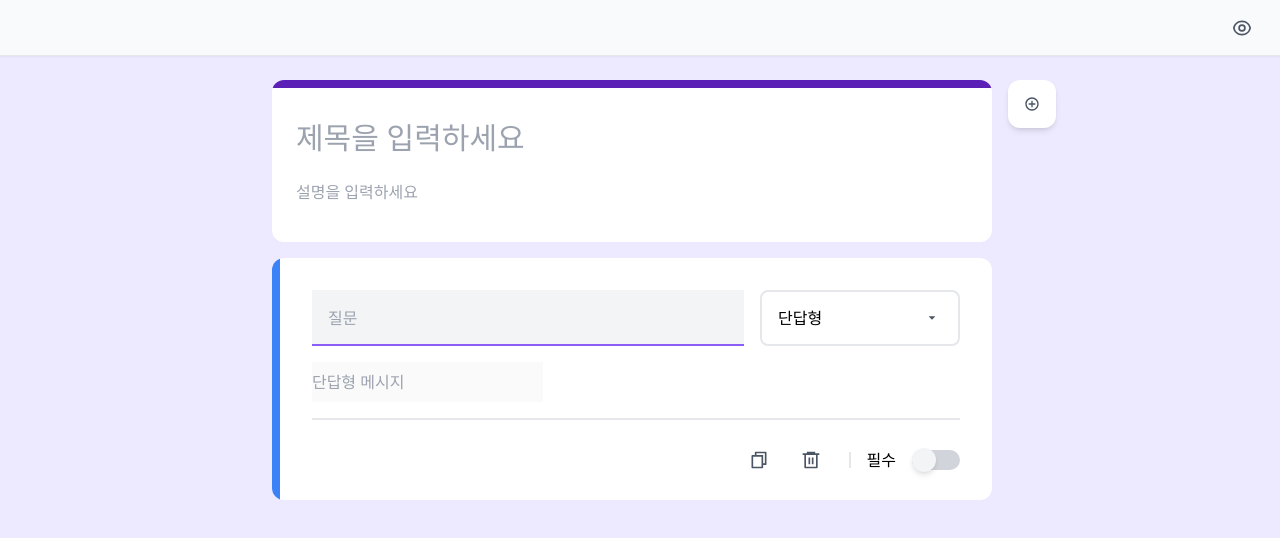
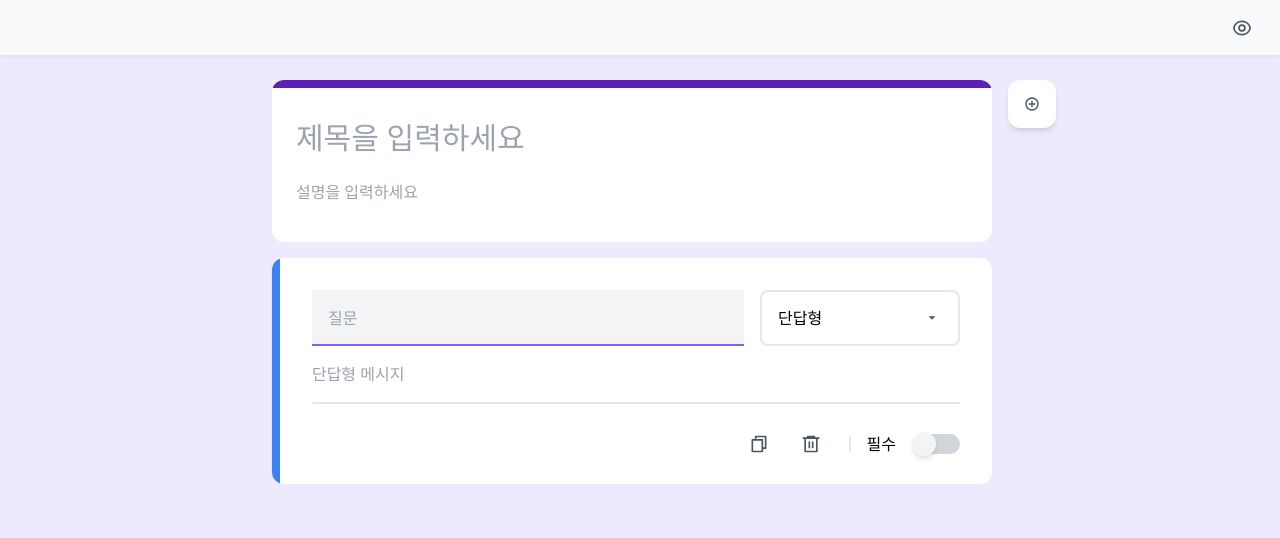
Before and after one commit to bh2980/googleFormClone, a React (Vite) app: page /editor in a window 1280 px wide. Both pictures are taken after a click on the button 1032 px from the left and 104 px from the top of the page. Shown: the top 538 px of the page. Built offline with nearby package versions, Linux system fonts and the light colour scheme.

Commit message:
chore: Answer 컴포넌트 삭제 및 div로 변경

```diff
--- a/src/component/editor/AnswerItemManager.tsx
+++ b/src/component/editor/AnswerItemManager.tsx
@@ -8,8 +8,6 @@ import { EDITOR_QUESTION_TYPE } from "../../constants";
 import { useAppDispatch, useAppSelector } from "../../hook/storeHook";
 import { AnswerInterface, addAnswer, editAnswer, removeAnswer } from "../../store/reducer/answerSlice";
 import ChooseAnswer from "./ChooseAnswer";
-import LongAnswer from "../common/answer/LongAnswer";
-import ShortAnswer from "../common/answer/ShortAnswer";
 import { v4 as uuidv4 } from "uuid";
 import classMerge from "../../utils/classMerge";
 import useDnDList from "../../hook/useDnDList";
@@ -70,8 +68,8 @@ const AnswerManager = ({ questionID }: AnswerManagerProps) => {
         (type === EDITOR_QUESTION_TYPE.short || type === EDITOR_QUESTION_TYPE.long) && "mx-[32px]",
       ])}
     >
-      {type === EDITOR_QUESTION_TYPE.short && <ShortAnswer disabled className="pointer-events-none" />}
-      {type === EDITOR_QUESTION_TYPE.long && <LongAnswer disabled className="pointer-events-none" />}
+      {type === EDITOR_QUESTION_TYPE.short && <div className="text-gray-400">단답형 메시지</div>}
+      {type === EDITOR_QUESTION_TYPE.long && <div className="text-gray-400">장문형 메시지</div>}
       {type !== EDITOR_QUESTION_TYPE.short && type !== EDITOR_QUESTION_TYPE.long && (
         <>
           <DnDList>
```
